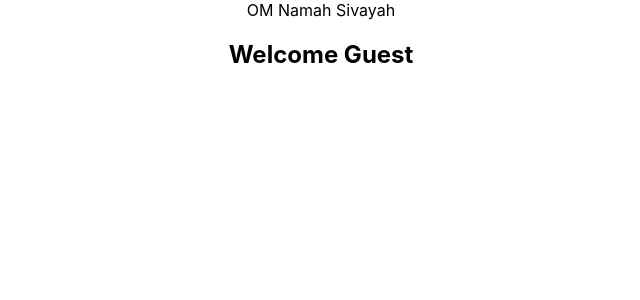
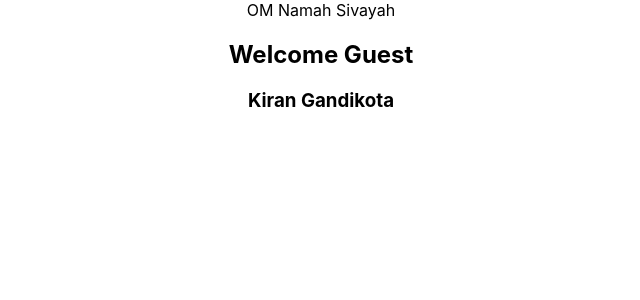
Before and after one commit to kiran226/react-typescript-demo, a React (Create React App) app: page / in a window 1280 px wide. Shown: the top 300 px of the page, without its empty margins (319-959 px from the left). Built offline with nearby package versions, Linux system fonts and the light colour scheme.

Commit message:
typing an object prop

```diff
--- a/src/App.tsx
+++ b/src/App.tsx
@@ -1,12 +1,18 @@
 
 import './App.css';
 import { Greet } from './components/Greet';
+import { Person } from './components/Person';
 
 function App() {
+  const personName = {
+    first :'Kiran',
+    last : 'Gandikota'
+  }
   return (
     <div className="App">
       OM Namah Sivayah
       <Greet name='Kiran' messageCount={10} isloggedin={false} />
+      <Person name={personName} />
     </div>
   );
 }
--- /dev/null
+++ b/src/components/Person.tsx
@@ -0,0 +1,14 @@
+type PersonProps ={
+    name :{
+        first:string,
+        last :string
+    }
+}
+
+export const Person = (props: PersonProps) => {
+    return (
+        <div>
+           <h3>{props.name.first} {props.name.last}</h3>
+        </div>
+    )
+}
```
